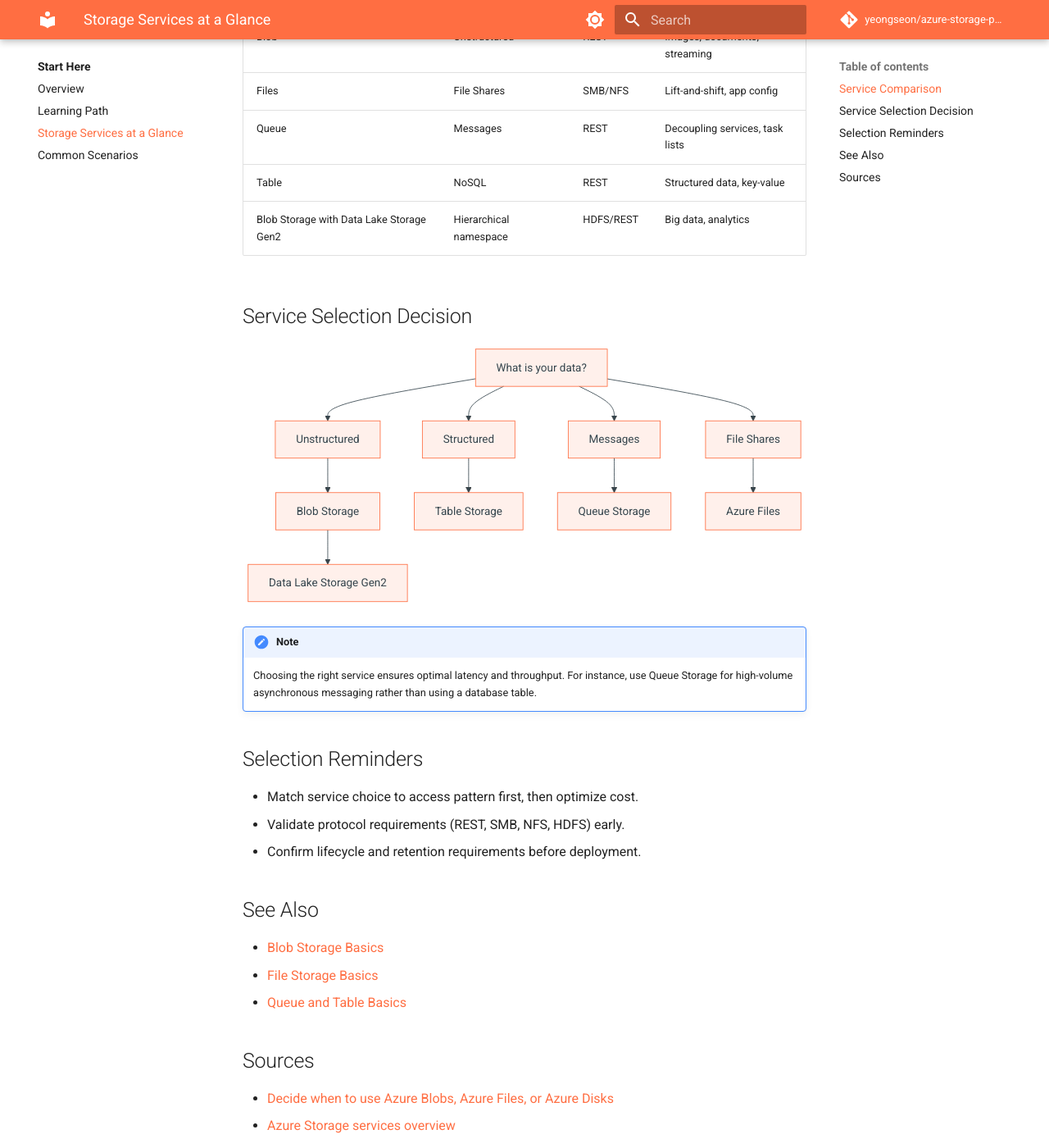
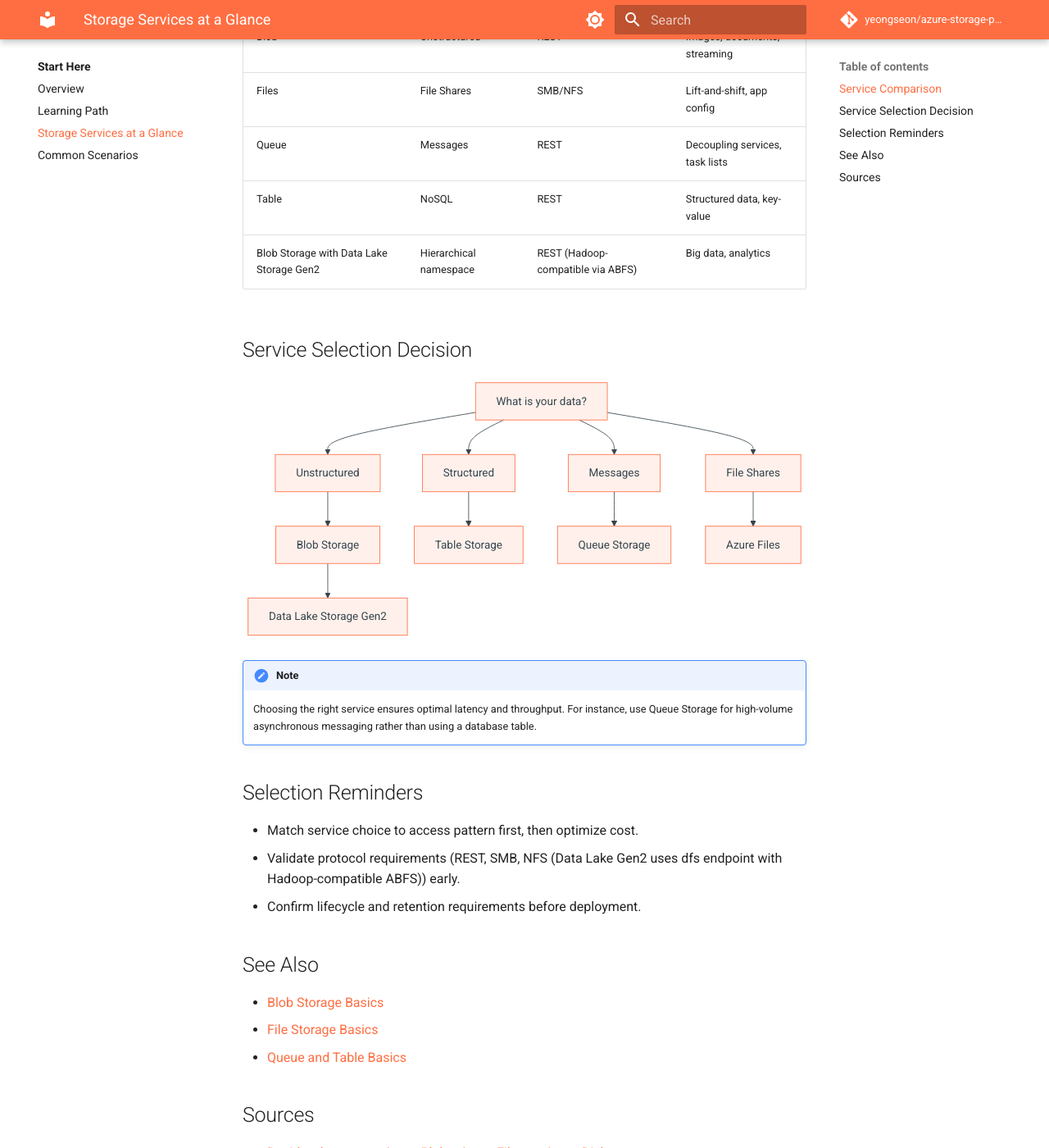
Before and after one commit to yeongseon/azure-storage-practical-guide, an MkDocs documentation site: the page built from docs/start-here/storage-services-at-a-glance.md, in a window 1280 px wide and 1400 px high, scrolled down 393 px. Shown: the whole window at 82% size. Built offline with MkDocs 1.6.1 and Material for MkDocs 9.7.7, drawn with Linux system fonts in a browser that asks for light colours; comment, search, counter and statistics services are not loaded.

Commit message:
fix: correct Data Lake Gen2 protocol from HDFS to REST (ABFS)
Data Lake Storage Gen2 uses REST via dfs/blob endpoints with
Hadoop-compatible access via ABFS driver, not native HDFS protocol.

Files: storage-services-at-a-glance.md, storage-service-selection-guide.md

```diff
--- a/docs/start-here/storage-services-at-a-glance.md
+++ b/docs/start-here/storage-services-at-a-glance.md
@@ -10,7 +10,7 @@
 | Files | File Shares | SMB/NFS | Lift-and-shift, app config |
 | Queue | Messages | REST | Decoupling services, task lists |
 | Table | NoSQL | REST | Structured data, key-value |
-| Blob Storage with Data Lake Storage Gen2 | Hierarchical namespace | HDFS/REST | Big data, analytics |
+| Blob Storage with Data Lake Storage Gen2 | Hierarchical namespace | REST (Hadoop-compatible via ABFS) | Big data, analytics |
 
 ## Service Selection Decision
 
@@ -33,7 +33,7 @@
 ## Selection Reminders
 
 - Match service choice to access pattern first, then optimize cost.
-- Validate protocol requirements (REST, SMB, NFS, HDFS) early.
+- Validate protocol requirements (REST, SMB, NFS (Data Lake Gen2 uses dfs endpoint with Hadoop-compatible ABFS)) early.
 - Confirm lifecycle and retention requirements before deployment.
 
 ## See Also
```
Also changed, not shown: docs/reference/storage-service-selection-guide.md (+2 -2 lines).
